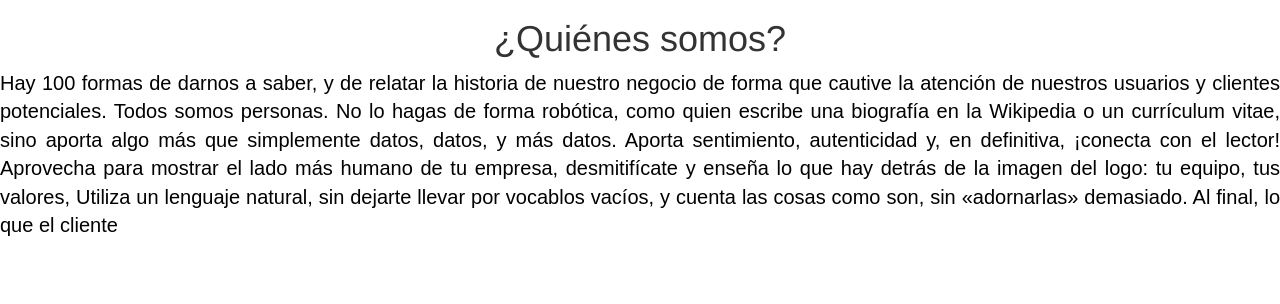
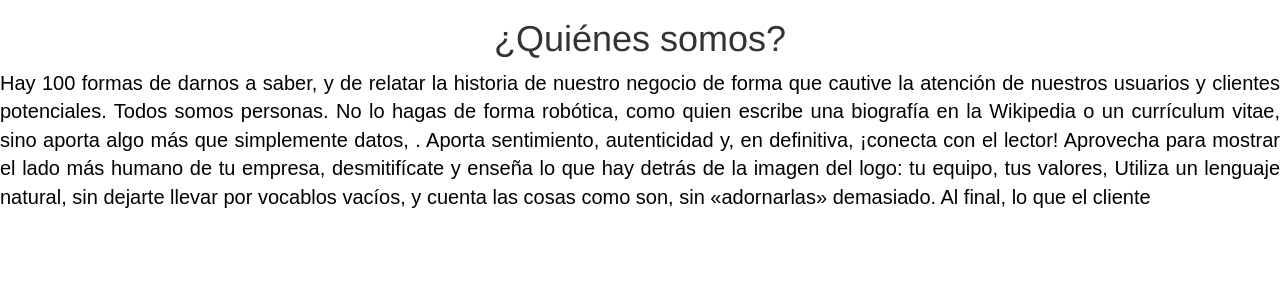
Before and after one commit to nbec29/svedeploy, a Django app: page /inicio/ in a window 1280 px wide. Shown: the part 534-838 px from the top of the page. Run offline with Django 3.2, Linux system fonts and the light colour scheme; the visitor is signed in with stand-in values (Sample User, id 1); parts of the project's set-up code (start-up, migrations or seed data) failed here and were passed over; some libraries are stand-ins or nearby versions.

Commit message:
Subida prueba pruebas 2

```diff
--- a/templates/SVE/homepage.html
+++ b/templates/SVE/homepage.html
@@ -9,8 +9,7 @@
         <h1>¿Quiénes somos?</h1>
          <div  align="center">
               <p align="justify" id="textoQuienesSomos">Hay 100 formas de darnos a saber, y de relatar la historia de nuestro negocio de forma que cautive la atención de nuestros usuarios y clientes potenciales.
-                  Todos somos personas. No lo hagas de forma robótica, como quien escribe una biografía en la Wikipedia o un currículum vitae, sino aporta algo más que simplemente datos,
-                  datos, y más datos. Aporta sentimiento, autenticidad y, en definitiva, ¡conecta con el lector! Aprovecha para mostrar el lado más humano de tu empresa, desmitifícate y enseña lo que hay detrás de la imagen del logo:
+                  Todos somos personas. No lo hagas de forma robótica, como quien escribe una biografía en la Wikipedia o un currículum vitae, sino aporta algo más que simplemente datos, . Aporta sentimiento, autenticidad y, en definitiva, ¡conecta con el lector! Aprovecha para mostrar el lado más humano de tu empresa, desmitifícate y enseña lo que hay detrás de la imagen del logo:
                   tu equipo, tus valores,  Utiliza un lenguaje natural, sin dejarte llevar por vocablos vacíos, y cuenta las cosas como son, sin «adornarlas» demasiado. Al final, lo que el cliente
         <br></br><br></br>
          </div>
```
